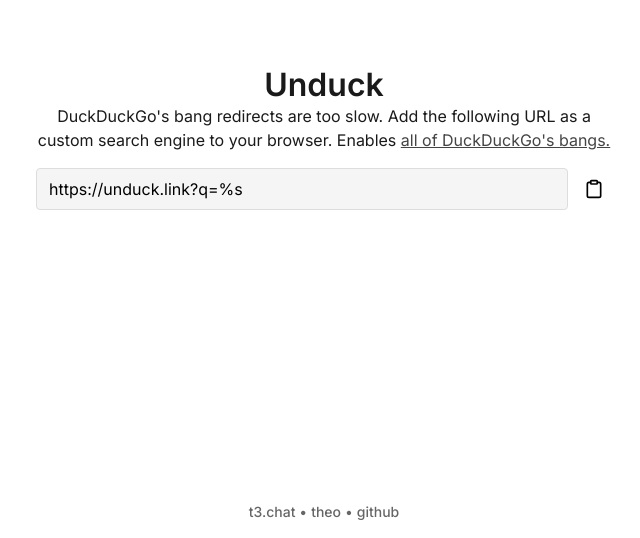
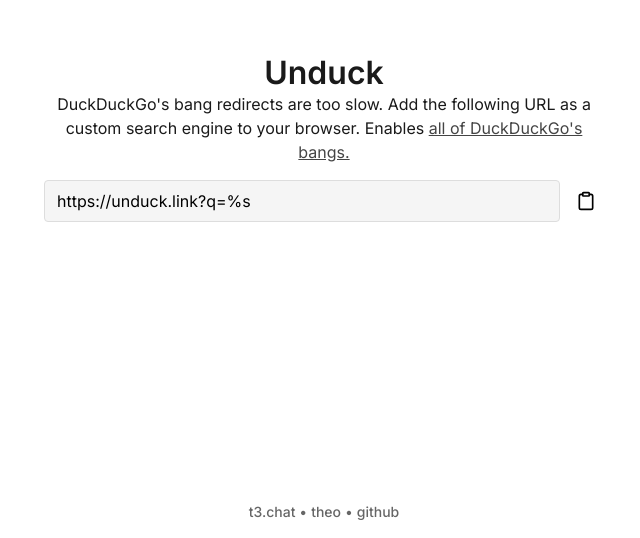
Before and after one commit to ThisModernDay/unduck, a website built with Vite: page index.html in a window 1280 px wide. Shown: the part 262-800 px from the top of the page, without its empty margins (316-956 px from the left). Built offline with nearby package versions, Linux system fonts and the light colour scheme.

Commit message:
Add padding to .content-container

```diff
--- a/src/global.css
+++ b/src/global.css
@@ -89,6 +89,7 @@
 .content-container {
   max-width: 36rem;
   text-align: center;
+  padding: 0 8px;
 }
 
 /* Update url-input width to be 100% since container will control max width */
```
